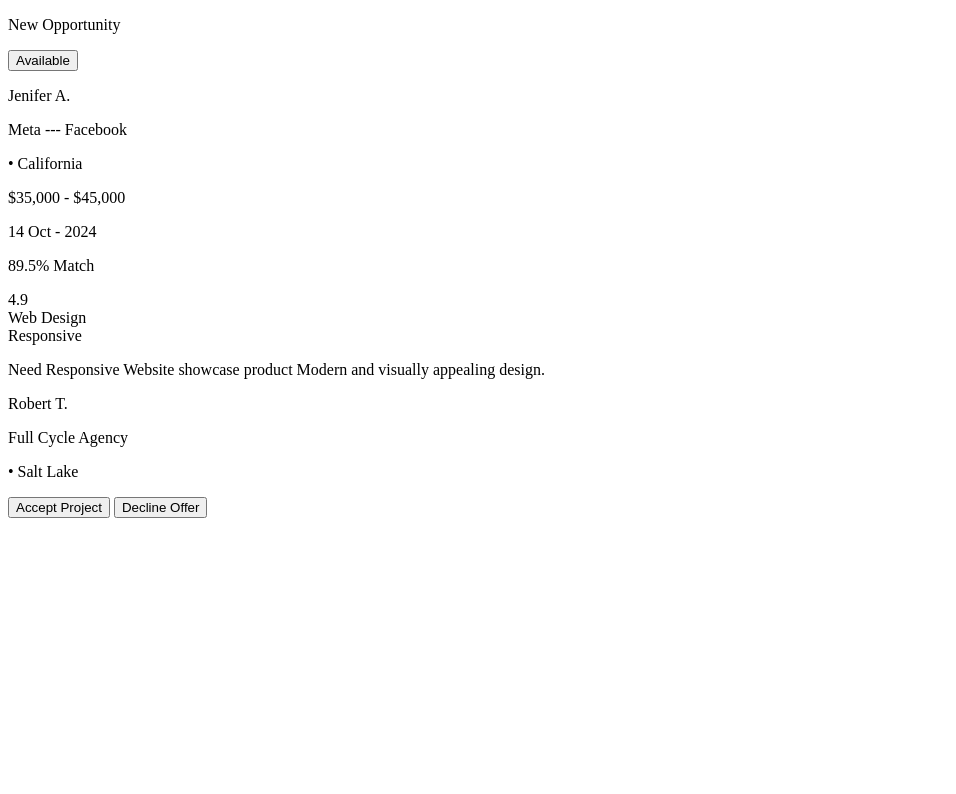
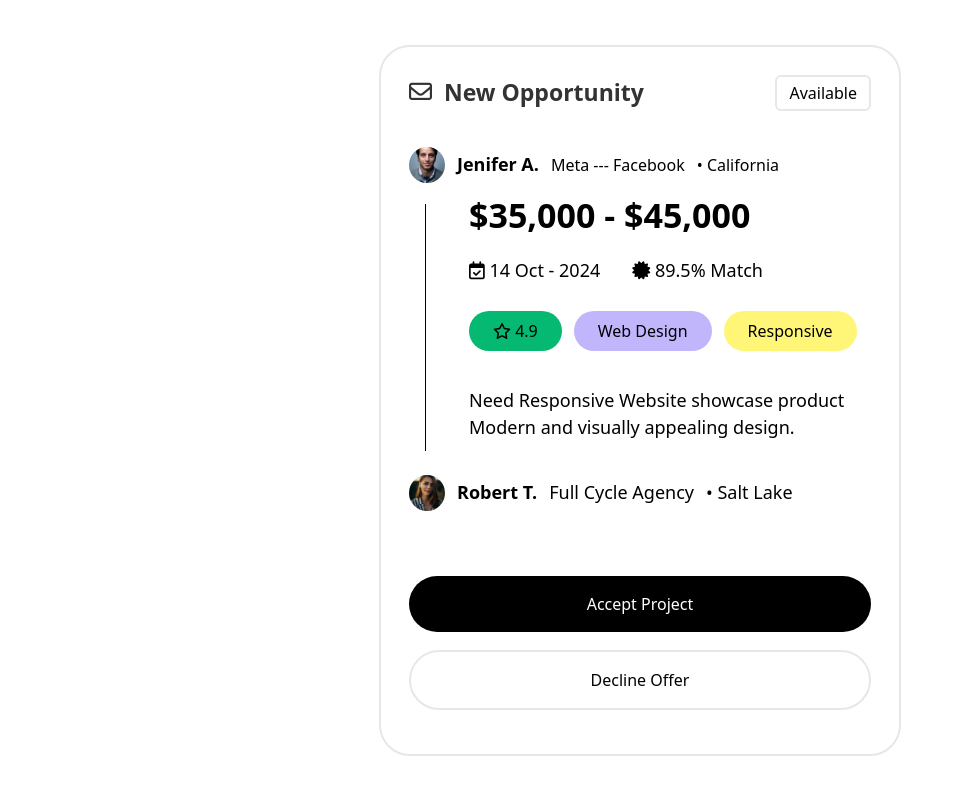
Before and after one commit to GazdagB/tailwind-vs-css, a plain HTML site: page index.html in a window 1280 px wide. Shown: the whole page, without its empty margins (0-956 px from the left). Drawn offline with Linux system fonts and the light colour scheme.

Commit message:
TailwindCSS final

```diff
--- a/index.html
+++ b/index.html
@@ -4,61 +4,63 @@
     <meta charset="UTF-8">
     <meta name="viewport" content="width=device-width, initial-scale=1.0">
     <title>Tailwind Vs CSS</title>
+    <link href="./output.css" rel="stylesheet">
+    <link rel="stylesheet" href="https://cdnjs.cloudflare.com/ajax/libs/font-awesome/6.7.2/css/all.min.css" integrity="sha512-Evv84Mr4kqVGRNSgIGL/F/aIDqQb7xQ2vcrdIwxfjThSH8CSR7PBEakCr51Ck+w+/U6swU2Im1vVX0SVk9ABhg==" crossorigin="anonymous" referrerpolicy="no-referrer" />
 </head>
-<body>
-    <div>
+<body class="flex justify-center items-center w-[100vw] h-[100vh]">
+    <div class="border-2 w-[522px] h-[711px] rounded-[31px] p-7 relative">
         <!-- Vertical Line -->
-        <div></div>
+        <div class="w-[1px] bg-black h-[35%] absolute top-[157px] left-[44px]"></div>
         <!-- Title and status -->
-        <div>
-            <div>
-                <p>New Opportunity</p>
+        <div class="flex justify-between mb-[36px]">
+            <div class="text-[23px] font-semibold text-[#333333]">
+                <p class="flex items-center gap-3"> <i class="fa-regular fa-envelope"></i>New Opportunity</p>
             </div>
-            <button>Available</button>
+            <button class="border-2 rounded-[6px] py-1 px-3">Available</button>
         </div>
 
         <!-- Main Content Container  -->
         <div>
             <!-- User1 Info -->
-            <div >
-                <div></div>
-                <p >Jenifer A.</p>
+            <div class="flex gap-3 items-center mb-[7px]">
+                <div style="background-image: url('./assets/man-portrait.jpg');" class=" rounded-full w-9 aspect-square bg-center bg-cover"></div>
+                <p class="text-[18px] font-semibold">Jenifer A.</p>
                 <p>Meta --- Facebook</p>
                 <p>• California</p>
             </div>
 
-            <p>$35,000 - $45,000</p>
+            <p class="text-[34px] font-semibold mb-[16px] ms-[60px]">$35,000 - $45,000</p >
 
-            <div>
-                <p></i>14 Oct - 2024</p>
-                <p></i>89.5% Match</p>
+            <div class="flex gap-8 text-[18px] mb-[27px] ms-[60px]">
+                <p> <i class="fa-regular fa-calendar-check"></i> 14 Oct - 2024</p>
+                <p> <i class="fa-solid fa-certificate"></i> 89.5% Match</p>
             </div>
 
             <!-- Tags -->
-            <div>
-                <div>4.9</div>
-                <div >Web Design</div>
-                <div>Responsive</div>
+            <div class="text-[16px] flex gap-3 mb-[36px] ms-[60px]">
+                <div class="bg-[#05B973] px-6 py-2 rounded-full"><i class="fa-regular fa-star"></i> 4.9</div>
+                <div class="bg-[#C1B6FC] px-6 py-2 rounded-full" >Web Design</div>
+                <div class="bg-[#FFF677] px-6 py-2 rounded-full">Responsive</div>
             </div>
 
             <!-- Description -->
-            <p>
+            <p class="text-[18px] mb-[34px] ms-[60px]">
                 Need Responsive Website showcase product
                 Modern and visually appealing design.
             </p>
 
             <!-- User2 Info -->
-            <div>
-                <div></div>
-                <p>Robert T.</p>
+            <div class="flex gap-3 text-[18px] items-center mb-[65px]">
+                <div style="background-image: url('./assets/woman-portrait.jpg');" class="bg-center bg-cover rounded-full w-9 aspect-square"></div>
+                <p class="font-bold">Robert T.</p>
                 <p>Full Cycle Agency</p>
                 <p>• Salt Lake</p>
             </div>
         </div>
         <!-- Button Container -->
         <div>
-            <button>Accept Project</button>
-            <button>Decline Offer</button>
+            <button class="rounded-full py-4 w-full bg-black text-white mb-[18px]">Accept Project</button>
+            <button class="rounded-full py-4 w-full border-2">Decline Offer</button>
         </div>
     </div>
 </body>
--- /dev/null
+++ b/styles.css
@@ -0,0 +1,3 @@
+@tailwind base;
+@tailwind components;
+@tailwind utilities;
--- /dev/null
+++ b/tailwind.config.js
@@ -0,0 +1,8 @@
+/** @type {import('tailwindcss').Config} */
+module.exports = {
+  content: ["./src/**/*.{html,js}", "./*.html"],
+  theme: {
+    extend: {},
+  },
+  plugins: [],
+}
```
Also changed, not shown: output.css (added).
